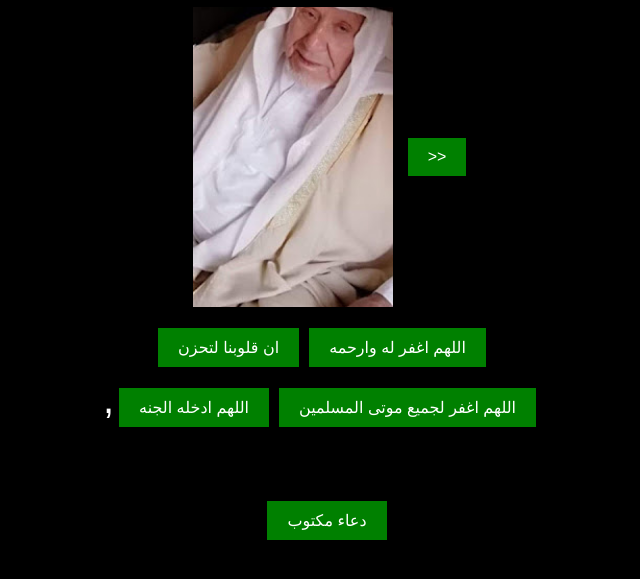
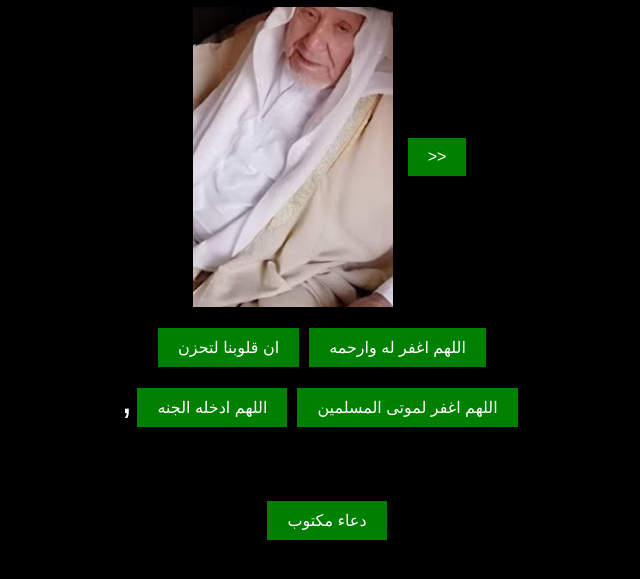
Before and after one commit to qwiderAlawneh/alawneh, a plain HTML site: page index.html in a window 1280 px wide. Shown: the part 75-654 px from the top of the page, without its empty margins (313-953 px from the left). Drawn offline with Linux system fonts and the light colour scheme.

Commit message:
Update index.html

```diff
--- a/index.html
+++ b/index.html
@@ -120,7 +120,7 @@
         Your browser does not support the audio element.
     </audio>
 
-    <button onclick="toggleAudio('myAudio4')">اللهم اغفر لجميع موتى المسلمين</button>
+    <button onclick="toggleAudio('myAudio4')">اللهم اغفر لموتى المسلمين</button>
 
     </table>
     </div>
```
